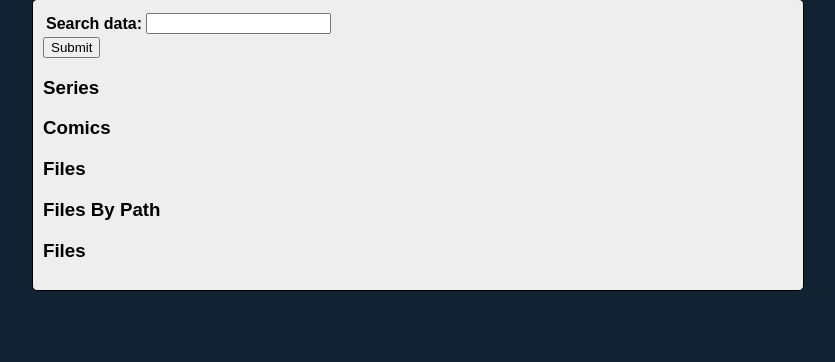
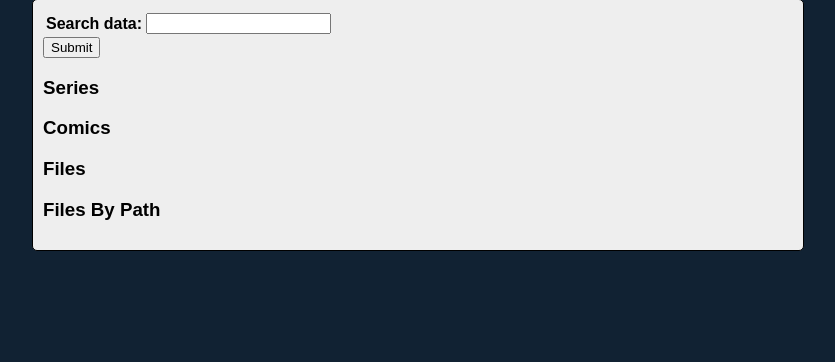
Before and after one commit to tekton/ComicsDjango, a Django app: template templates/search.html in a window 1280 px wide. Shown: the part 198-560 px from the top of the page, without its empty margins (222-1057 px from the left). Run offline with Django 3.2, Linux system fonts and the light colour scheme; the template is opened without the code that fills it: values that come from a table or form of the project are taken from there, others are empty; some libraries are stand-ins or nearby versions.

Commit message:
updating search features

```diff
--- a/templates/search.html
+++ b/templates/search.html
@@ -26,8 +26,7 @@
 {% endfor %}
 
 <h3>Files By Path</h3>
-<h3>Files</h3>
-{% for file in files_by_dir %}
+{% for file in file_by_dir %}
     <div><a href="{% url HomeComics.views.single_issue file.id%}">{{file.name}}</a></div>
 {% endfor %}
 
```
Also changed, not shown: HomeComics/search.py (+4 -3 lines).
